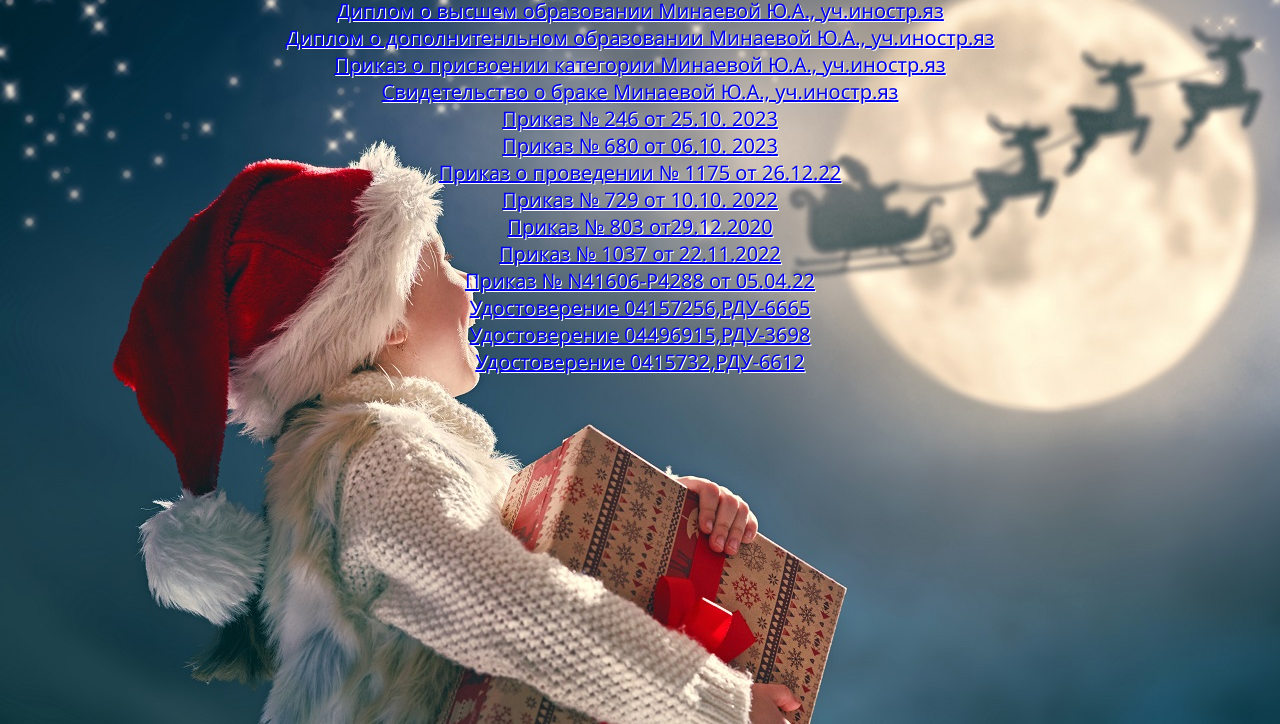
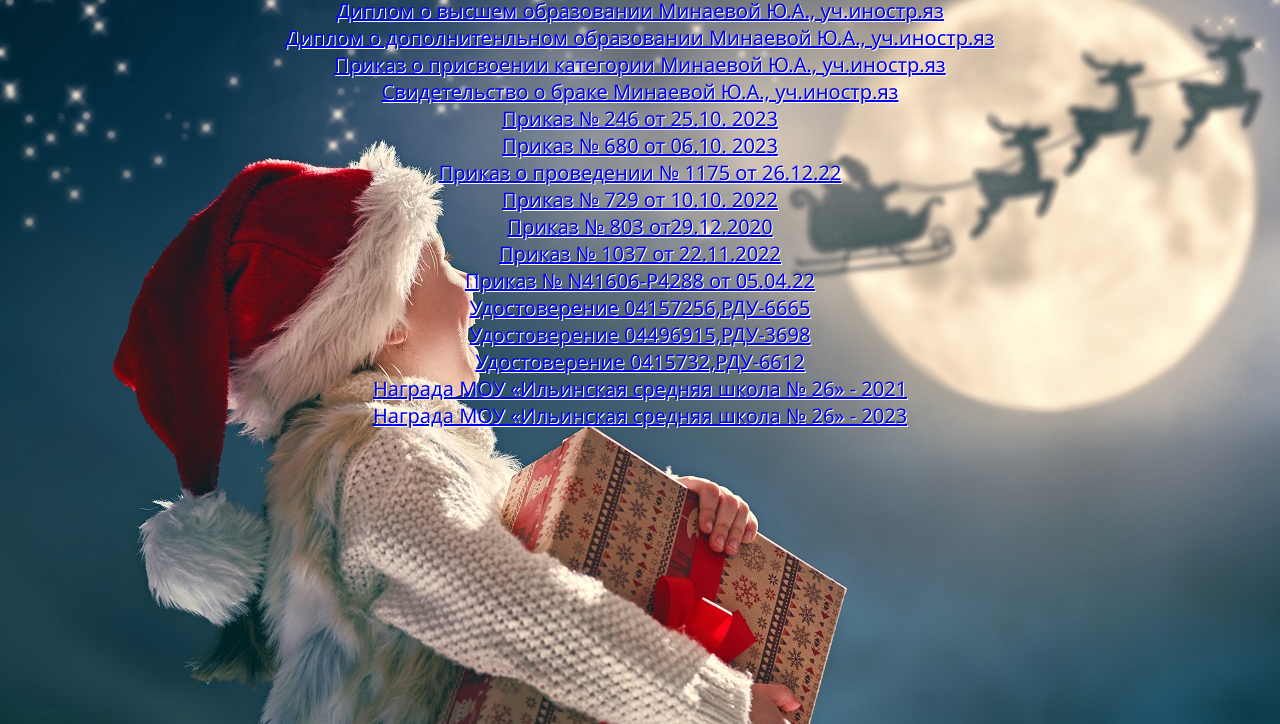
Before and after one commit to ramsch26Minaev/My_progect, a plain HTML site: page index.html in a window 1280 px wide. Shown: the part 76-800 px from the top of the page. Drawn offline with Linux system fonts and the light colour scheme.

Commit message:
Update index.html

```diff
--- a/index.html
+++ b/index.html
@@ -108,5 +108,22 @@ lang="ru"><head>
 
             </a>
         </div>
+
+        <div class="guides">
+            <a href="Document\МОУ «Ильинская средняя школа № 26» - 2021.pdf">
+                Награда МОУ «Ильинская средняя школа № 26» - 2021
+
+            </a>
+        </div>
+
+        <div class="guides">
+            <a href="Document\МОУ «Ильинская средняя школа № 26» - 2023.pdf">
+                Награда МОУ «Ильинская средняя школа № 26» - 2023
+
+            </a>
+        </div>
+
+
+
     </body>
     </html>
```
